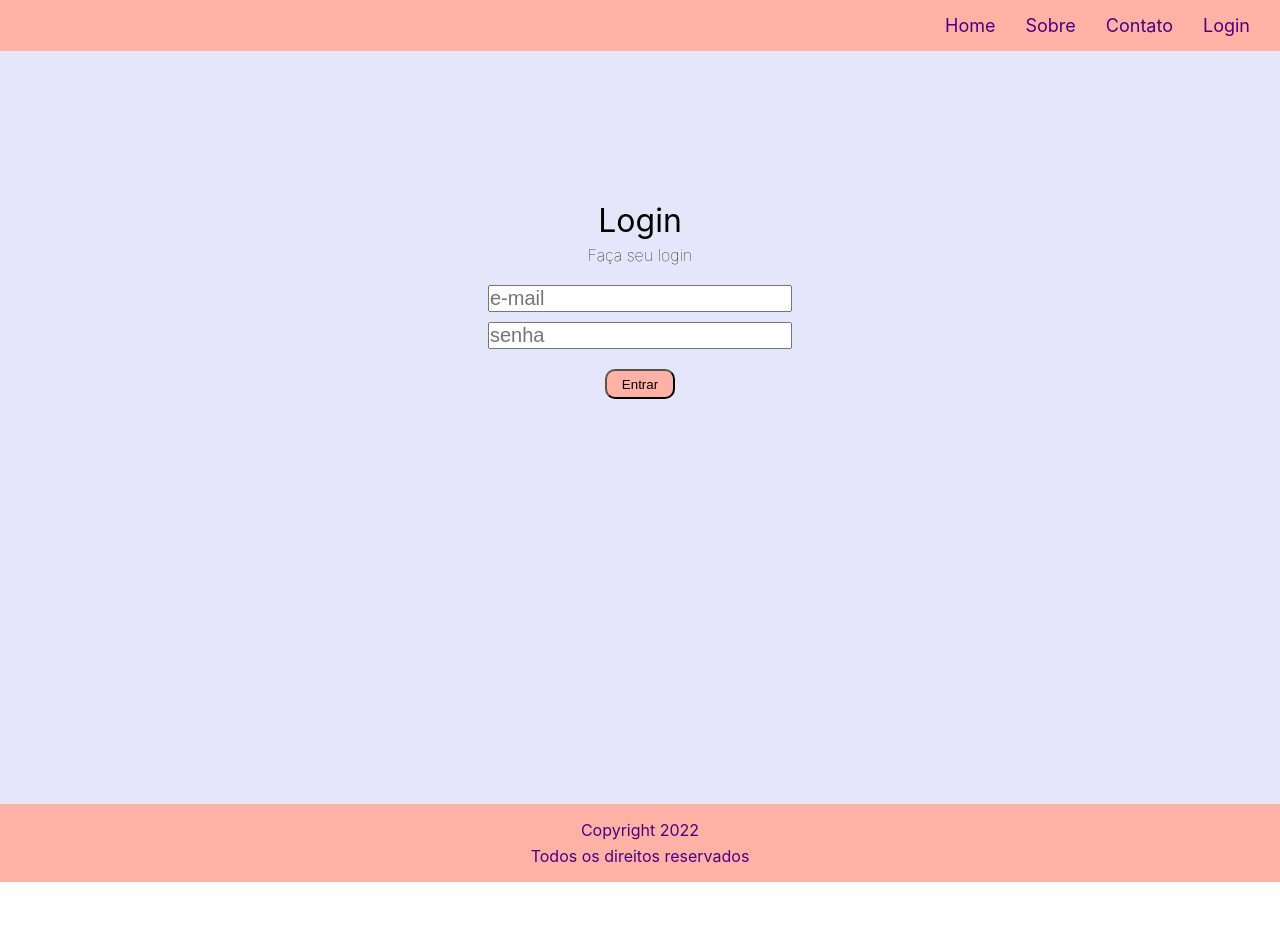
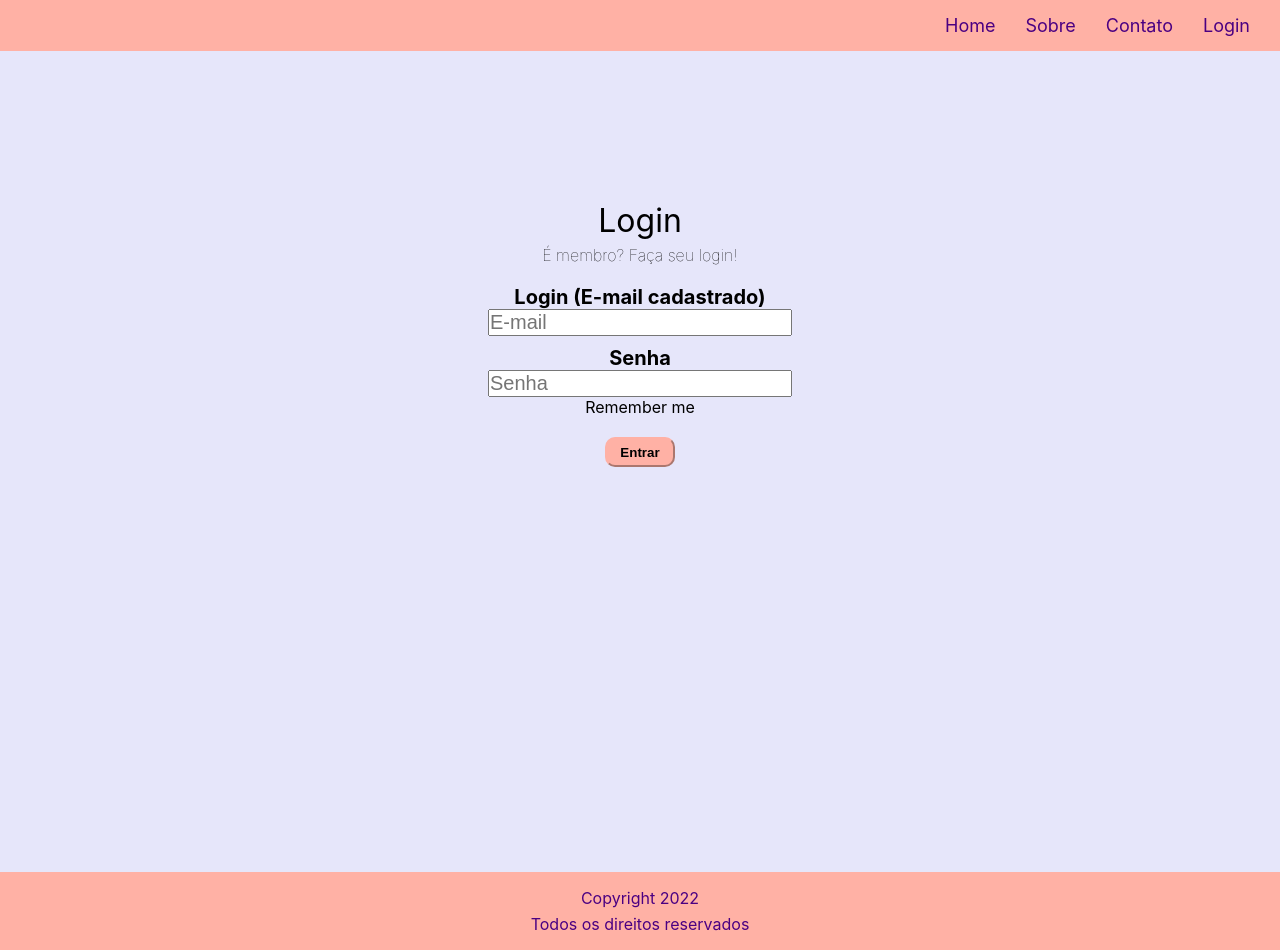
Before and after one commit to MarianaSiano/desafio-react-code, a React (Create React App) app: page /login in a window 1280 px wide. Before the commit the page ends 882 px from the top, so only its background shows below. Built offline with nearby package versions, Linux system fonts and the light colour scheme.

Commit message:
Login quase todo feito

```diff
--- a/src/views/pages/Login.jsx
+++ b/src/views/pages/Login.jsx
@@ -1,34 +1,26 @@
 import './css/Login.css';
 
 import React from "react";
-import { useState } from 'react';
 import PageTitle from '../../components/layouts/PageTitle';
 
 const Login = props => {
-    const [name, setName] = useState("");
-    const [senha, setSenha] = useState("");
-
-    function senhaCorreta(senha) {
-        if(senha === this.senha) {
-            //Entrar na dashboard
-        }
-
-        else {
-            //Retornar senha incorreta
-        }
-    }
-
     return (
         <div className="Login">
-            <PageTitle title="Login" subtitle="Faça seu login" />
+            <PageTitle title="Login" subtitle="É membro? Faça seu login!" />
 
             <form className='formLogin'>
                 <div className='email'>
-                    <input type="text" className="input" placeholder="e-mail" value={name} onChange={e => setName(e.target.value)} />
+                <label htmlFor="password" id='password'><p><strong>Login (E-mail cadastrado)</strong></p></label>
+                    <input type="text" className="input" placeholder="E-mail" />
                 </div>
 
                 <div className='senha'>
-                    <input type="password" className="input" placeholder='senha' value={senha} onChange={e => setSenha(e.target.value)} />
+                    <label htmlFor="password" id='password'><p><strong>Senha</strong></p></label>
+                    <input type="password" className="input" placeholder='Senha' />
+                </div>
+
+                <div>
+                    <label htmlFor="rememberMe">Remember me</label>
                 </div>
 
                 <button className="btn" type="submit">Entrar</button>
--- a/src/views/pages/Sobre.jsx
+++ b/src/views/pages/Sobre.jsx
@@ -5,8 +5,8 @@ const Sobre = props => {
     return (
         <div className="Sobre">
             <h3>Quem Somos</h3>
-            <p>Nossa Empresa Júnior é uma empresa de tecnologia, atuando no mercado júnior deste o ano de 2000.</p>
-            <p>Trabalhamos com sites e aplicativos com as tecnologias mais recentes e mais competitivas do mercado, além de trabalharmos com serviços para computadores e notebooks.</p>
+            <p>Nossa Empresa Júnior é uma empresa de consultoria na área de transportes, atuando desde 1992.</p>
+            <p>Trabalhamos com consultoria em diversos transportes comerciais, como aviões bimotores, trens e caminhões.</p>
         </div>
     )
 }
--- a/src/views/pages/css/Login.css
+++ b/src/views/pages/css/Login.css
@@ -13,9 +13,21 @@
 }
 
 .Login .btn {
+    font-weight: bold;
     width: 70px;
     height: 30px;
     margin-top: 20px;
     background-color: #FFB1A5;
+    border-color: #FFB1A5;
     border-radius: 10px;
 }
+
+.Login .btn:hover {
+    font-weight: bold;
+    background-color: #FFBBA5;
+    border-color: #FFBBA5;
+}
+
+.Login #password {
+    font-size: 20px;
+}
```
